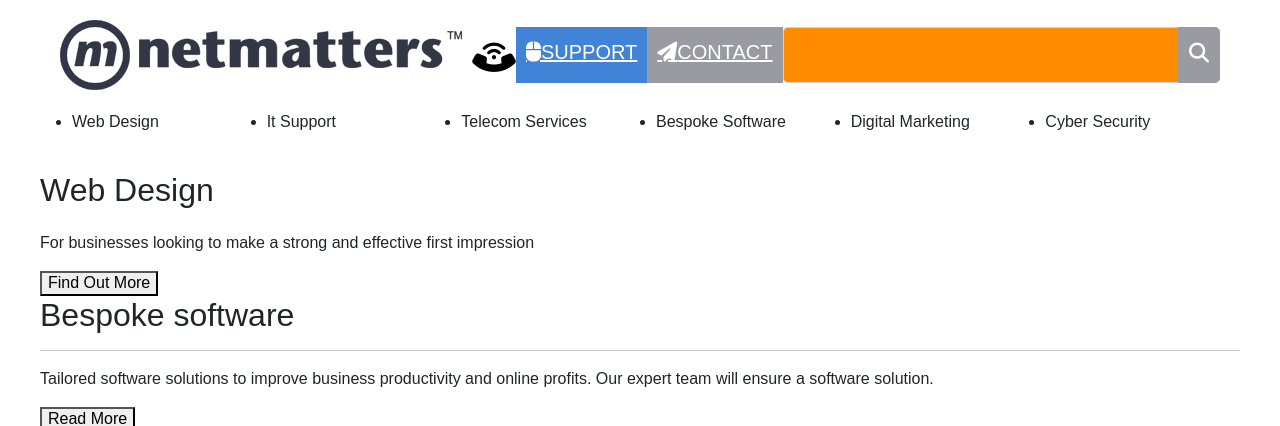
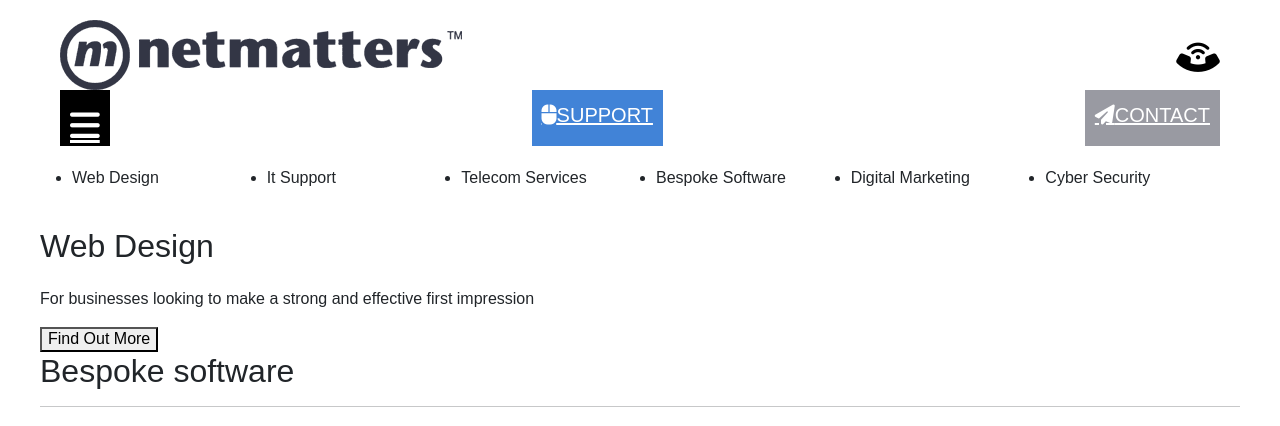
Before and after one commit to donk3ylee/html_css_reflection, a PHP site: page / in a window 1280 px wide. Shown: the top 426 px of the page. Run offline with PHP 8.4, Linux system fonts and the light colour scheme; some libraries are stand-ins or nearby versions.

Commit message:
end of day push

```diff
--- a/css/style.css
+++ b/css/style.css
@@ -1,47 +1,40 @@
 @charset "UTF-8";
-/* line 11, ../../Documents/GitHub/html_css_reflection/sass/style.scss */
 body {
   display: flex;
   justify-content: center;
-  font-family: Poppins,sans-serif;
-}
+  font-family: Poppins,sans-serif; }
 
-/* line 16, ../../Documents/GitHub/html_css_reflection/sass/style.scss */
 .main-wrapper {
   display: grid;
   grid-template-columns: minmax(500px, 1200px);
   grid-template-rows: auto 1fr 990px;
-  justify-content: start;
-}
+  justify-content: start; }
 
-/* line 22, ../../Documents/GitHub/html_css_reflection/sass/style.scss */
 .top-bar {
   display: flex;
-  width: 100%;
-  padding: 20px;
+  flex-direction: row;
+  flex-wrap: wrap;
   justify-content: space-between;
   align-items: center;
-}
+  width: 100%;
+  padding: 20px; }
 
-/* line 30, ../../Documents/GitHub/html_css_reflection/sass/style.scss */
 .top-menu {
   display: grid;
   grid-template-columns: repeat(6, 1fr);
-  grid-template-rows: auto;
-}
+  grid-template-rows: auto; }
 
-/* line 37, ../../Documents/GitHub/html_css_reflection/sass/style.scss */
-.btn-phone, .btn-support, .btn-contact, .btn-search {
+.btn-phone, .btn-support, .btn-contact, .btn-hamburger, .btn-search {
   color: white;
   font-size: 1.125rem;
   cursor: pointer;
   text-transform: uppercase;
+  align-self: center;
   height: 56px;
-  padding: 10px;
-}
+  padding: 10px; }
 
-/* line 48, ../../Documents/GitHub/html_css_reflection/sass/style.scss */
 .btn-phone {
+  display: hide;
   font-size: 2.125rem;
   -webkit-transform: rotate(-45deg);
   -moz-transform: rotate(-45deg);
@@ -49,91 +42,81 @@
   -o-transform: rotate(-45deg);
   transform: rotate(-45deg);
   color: black;
-  text-decoration: none;
-}
-
-/* line 8, ../../Documents/GitHub/html_css_reflection/sass/partials/_mixins.scss */
+  text-decoration: none; }
   .btn-phone::before {
     font-family: "FontAwesome";
-  content: "";
-}
-
-/* line 54, ../../Documents/GitHub/html_css_reflection/sass/style.scss */
+    content: ""; }
   .btn-phone:hover {
     color: black;
-  text-decoration: underline;
-}
+    text-decoration: underline; }
+  @media (max-width: 783px) {
+    .btn-phone {
+      display: inline-flex;
+      order: 2; } }
 
-@media (min-width: 767px) {
-  /* line 48, ../../Documents/GitHub/html_css_reflection/sass/style.scss */
-  .btn-phone {
-    display: hidden;
-  }
-}
-
-/* line 62, ../../Documents/GitHub/html_css_reflection/sass/style.scss */
 .btn-support {
+  display: none;
   background-color: #4183d7;
   border-color: #4183d7;
-  font-size: 1.25rem;
-}
-
-/* line 20, ../../Documents/GitHub/html_css_reflection/sass/partials/_mixins.scss */
+  font-size: 1.25rem; }
   .btn-support:hover {
     color: white;
-  background-color: #2a6ec6;
-}
-
-/* line 8, ../../Documents/GitHub/html_css_reflection/sass/partials/_mixins.scss */
+    background-color: #2a6ec6; }
   .btn-support::before {
     font-family: "FontAwesome";
-  content: "";
-}
+    content: ""; }
+  @media (min-width: 1010px) {
+    .btn-support {
+      display: inline-flex;
+      order: 4; } }
 
-/* line 67, ../../Documents/GitHub/html_css_reflection/sass/style.scss */
 .btn-contact {
+  display: none;
   background-color: #999aa2;
   border-color: #999aa2;
-  font-size: 1.25rem;
-}
-
-/* line 20, ../../Documents/GitHub/html_css_reflection/sass/partials/_mixins.scss */
+  font-size: 1.25rem; }
   .btn-contact:hover {
     color: white;
-  background-color: #84858f;
-}
-
-/* line 8, ../../Documents/GitHub/html_css_reflection/sass/partials/_mixins.scss */
+    background-color: #84858f; }
   .btn-contact::before {
     font-family: "FontAwesome";
-  content: "";
-}
+    content: ""; }
+  @media (min-width: 1010px) {
+    .btn-contact {
+      display: inline-flex;
+      order: 5; } }
 
-/* line 72, ../../Documents/GitHub/html_css_reflection/sass/style.scss */
+.btn-hamburger {
+  display: inline-flex;
+  background-color: black;
+  border-color: black;
+  font-size: 2.125rem; }
+  .btn-hamburger:hover {
+    color: white; }
+  .btn-hamburger::before {
+    font-family: "FontAwesome";
+    content: ""; }
+
 .btn-search {
+  display: none;
   background-color: #999aa2;
   border-color: #999aa2;
-  font-size: 1.25rem;
-}
-
-/* line 20, ../../Documents/GitHub/html_css_reflection/sass/partials/_mixins.scss */
+  font-size: 1.25rem; }
   .btn-search:hover {
     color: white;
-  background-color: #84858f;
-}
-
-/* line 8, ../../Documents/GitHub/html_css_reflection/sass/partials/_mixins.scss */
+    background-color: #84858f; }
   .btn-search::before {
     font-family: "FontAwesome";
-  content: "";
-}
-
-@media (min-width: 767px) {
-  /* line 76, ../../Documents/GitHub/html_css_reflection/sass/style.scss */
+    content: ""; }
+  @media (max-width: 783px) {
+    .btn-search {
+      display: inline-flex; } }
   .btn-search-field {
-    display: block;
-    background-color: darkorange;
-  }
-}
+    width: 100%;
+    display: none; }
+    @media (max-width: 783px) {
+      .btn-search-field {
+        display: inline-flex;
+        background-color: rgba(0, 0, 0, 0.1); } }
 
 /*# sourceMappingURL=style.css.map */
--- a/index.html
+++ b/index.html
@@ -20,10 +20,12 @@
                 <a href="#" class="btn-contact">contact</a>
                 <div class="input-group">
                     <input type="text" class="form-control btn-search-field" aria-label="Search Netmatters Website" aria-describedby="search">
-                    <span class="input-group-text btn btn-lg btn-search" id="search"></span>
+                    <span class="input-group-text btn-search" id="search"></span>
                 </div>
                  <!-- right sliding menu hamburger button below -->
-                <a href="#" class=""></a>
+                <a href="#" class="btn-hamburger"></a>
+                <!-- <label for=""></label> -->
+                <!-- <input type="text" class="btn-search-alt" aria-label="Search Netmatters Website" aria-describedby="search"> -->
             </div>
             <nav>
                 <ul class="top-menu">
--- a/sass/partials/_maps.scss
+++ b/sass/partials/_maps.scss
@@ -1,6 +1,6 @@
 
-// awesome-icon-map used with @mixin place-awesome-icon
-$awesome-icon-map:(
+    // Used with the @mixin place-awesome-icon
+$awesome_icon_map:(
     'plane':'\f1d8',
     'mouse':'\f8cc',
     'search':'\f002',
@@ -9,4 +9,16 @@
     'phone':'\f2a0',
     'software':'\f00a',
     'barchart':'\f681',
-    'shield':'\f3ed');
+    'shield':'\f3ed',
+    'hamburger':'\f0c9');
+
+    // Used with the @mixin MQ. Seems pointless but is to validate the parameter and make debugging typos easier.
+$MQ_func_map:(
+    'and-bigger':'min-width',
+    'and-smaller':'max-width');
+
+    // Used with the @mixin MQ
+$MQ_breakpoints_map:(
+    '1':'783px',
+    '2':'1010px',
+    '3':'1277px');
--- a/sass/partials/_mixins.scss
+++ b/sass/partials/_mixins.scss
@@ -1,16 +1,27 @@
 
-
-
+@mixin MQ($bp, $func){
+    @if map-has-key($MQ_breakpoints_map,$bp){
+        @if not map-has-key($MQ_func_map, $func){
+            @error "Your trying to use a $func that does not exist in the $MQ_func_map map used in the @mixin MQ().";
+        }@else{
+            @media(map-get($MQ_func_map,$func): map-get($MQ_breakpoints_map,$bp)){
+                @content;
+            }
+        }
+    }@else{
+        @error "Your trying to call a 'break point' that does not exist in the MQ_breakpoints_map map used in the @mixin MQ().";
+    }
+}
 
 @mixin place-awesome-icon($key, $size: $default-awesome-icon-size){
-    @if map-has-key($awesome-icon-map,$key){
+    @if map-has-key($awesome_icon_map,$key){
         font-size: $size;
         &::before{
             font-family: "FontAwesome";
-            content: map-get($awesome-icon-map,$key);
+            content: map-get($awesome_icon_map,$key);
         }
     }@else{
-        warn:("Your trying to call a font name using place-awesome-icon(font_name) that does not exist in the awesome-icon-map.")
+        @error "Your trying to call a 'font name' that does not exist in the awesome_icon_map used in the @mixin place-awesome-icon().";
     }
 }
 
--- a/sass/partials/_variables.scss
+++ b/sass/partials/_variables.scss
@@ -7,3 +7,4 @@
 
 $default-awesome-icon-size: 1.25rem;
 $phone-icon-size: 2.125rem;
+$hamburger-icon-size: 2.125rem;
--- a/sass/style.scss
+++ b/sass/style.scss
@@ -21,10 +21,12 @@
 }
 .top-bar{
     display:flex;
+    flex-direction: row;
+    flex-wrap: wrap;
+    justify-content: space-between;
+    align-items: center;
     width: 100%;
     padding: 20px;
-    justify-content: space-between;
-    align-items: center;
 }
 
 .top-menu{
@@ -37,16 +39,15 @@
 %btn{
     color: white;
     font-size: 1.125rem;
-    // text-align: center;
-    // vertical-align: middle;
-
     cursor: pointer;
     text-transform: uppercase;
+    align-self: center;
     height: 56px;
     padding:10px;
 }
 .btn-phone{
     @extend %btn;
+    display:hide;
     @include place-awesome-icon('phone',$size: $phone-icon-size);
     @include rotate-phone-icon;
     color: black;
@@ -55,29 +56,51 @@
         color: black;
         text-decoration: underline;
     }
-    @media(min-width: 767px){
-        display: hidden;
+    @include MQ('1','and-smaller'){
+        display: inline-flex;
+        order:2;
     }
 }
 .btn-support{
     @extend %btn;
+    display: none;
     @include build-button($bg_color: $btn-blue, $hv_bg_color: $btn-blue-hvr);
     @include place-awesome-icon('mouse');
+    @include MQ('2','and-bigger'){
+        display:inline-flex;
+        order:4;
+    }
 }
 .btn-contact{
     @extend %btn;
+    display: none;
     @include build-button($bg_color: $btn-grey, $hv_bg_color: $btn-grey-hvr);
     @include place-awesome-icon('plane');
+    @include MQ('2','and-bigger'){
+        display:inline-flex;
+        order:5;
+    }
+}
+.btn-hamburger{
+    @extend %btn;
+    display: inline-flex;
+    @include build-button($bg_color: black);
+    @include place-awesome-icon('hamburger',$hamburger-icon-size);
 }
 .btn-search{
     @extend %btn;
+    display:none;
     @include build-button($bg_color: $btn-grey, $hv_bg_color: $btn-grey-hvr);
     @include place-awesome-icon('search');
+    @include MQ('1','and-smaller'){
+        display:inline-flex;
+    }
     &-field{
-        // width:auto;
-        @media(min-width: 767px){
-            display: block;
-            background-color: darkorange;
+        width: 100%;
+        display: none;
+        @include MQ('1','and-smaller'){
+            display: inline-flex;
+            background-color: rgba($color: #000000, $alpha: 0.1);
         }
     }
 }
```
Also changed, not shown: 2 other files. Lines whose indentation alone changed are shown as unchanged.
